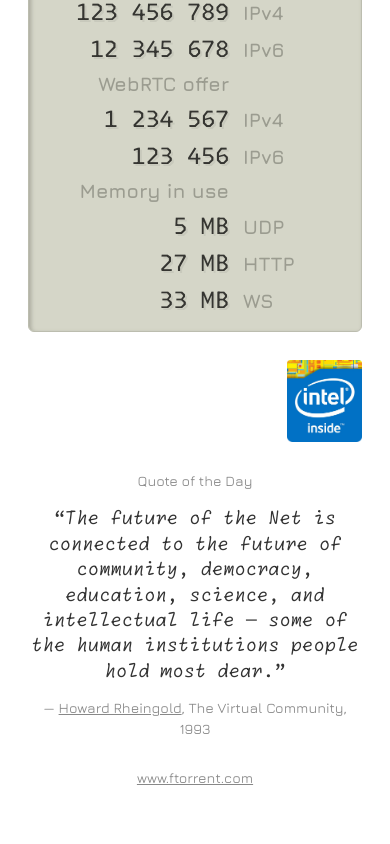
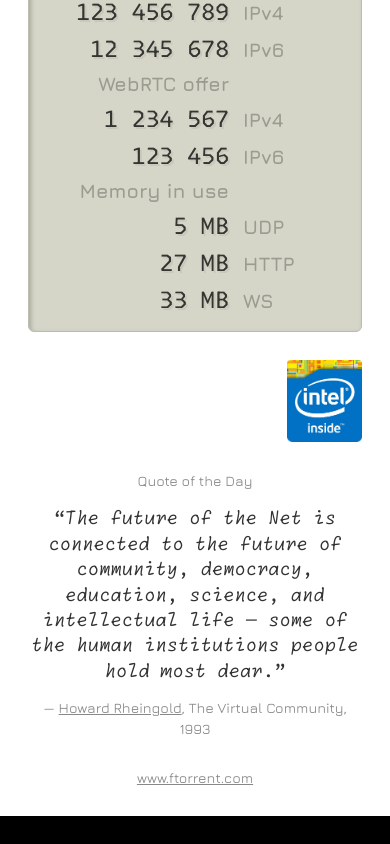
Before and after one commit to zootella/ftorrent, a Vue app in the folder open/page/: page / in a window 390 px wide. Shown: the part 746-1590 px from the top of the page. Before the commit the page ends 1562 px from the top, so only its background shows below. Built offline with nearby package versions, Linux system fonts and the light colour scheme.

Commit message:
got black behind dynamic island without messing up desktop

```diff
--- a/open/page/src/components/Page.vue
+++ b/open/page/src/components/Page.vue
@@ -57,6 +57,7 @@ h1 {
 .footer {
 	text-align: center;
 	margin: 2rem;
+	padding-bottom: 2rem;
 	font-family: 'Jura', sans-serif;
 	font-weight: var(--muted-weight);
 	font-size: 1rem;
--- a/open/page/src/style.css
+++ b/open/page/src/style.css
@@ -43,6 +43,15 @@ body {
 	background: var(--bg);
 }
 
+@media (max-width: 480px) {
+	html, body {
+		background: #000;
+	}
+	#app {
+		background: var(--bg);
+	}
+}
+
 h1, h2, h3 {
 	font-family: 'Jura', sans-serif;
 }
```
Also changed, not shown: open/page/index.html (+2 -1 lines).
